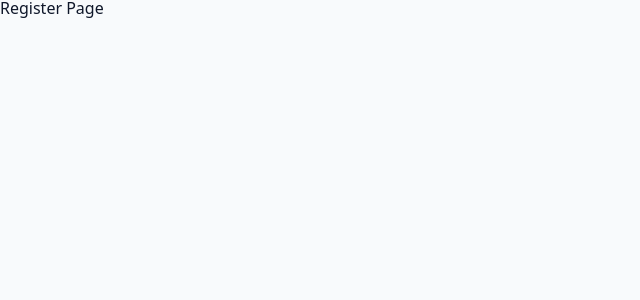
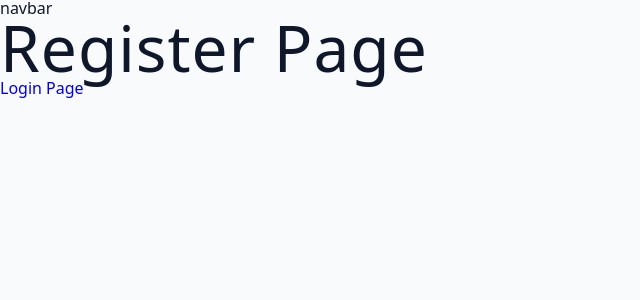
Before and after one commit to SaketKothari/mern-jobmetrix, a React (Vite) app in the folder client/: page /register in a window 1280 px wide. Shown: the top 300 px of the page, without its empty margins (0-640 px from the left). Built offline with nearby package versions, Linux system fonts and the light colour scheme.

Commit message:
nested routes

```diff
--- a/client/src/App.jsx
+++ b/client/src/App.jsx
@@ -1,24 +1,30 @@
 import { createBrowserRouter, RouterProvider } from 'react-router-dom';
 
 import './assets/css/index.css';
-import { HomeLayout, Register, Login, DashboardLayout } from './pages';
+import { HomeLayout, Register, Login, DashboardLayout, Landing } from './pages';
 
 const router = createBrowserRouter([
   {
     path: '/',
     element: <HomeLayout />,
+    children: [
+      {
+        index: true,
+        element: <Landing />,
       },
       {
-    path: '/register',
+        path: 'register',
         element: <Register />,
       },
       {
-    path: '/login',
+        path: 'login',
         element: <Login />,
       },
       {
-    path: '/dashboard',
+        path: 'dashboard',
         element: <DashboardLayout />,
+      },
+    ],
   },
 ]);
 
--- a/client/src/pages/HomeLayout.jsx
+++ b/client/src/pages/HomeLayout.jsx
@@ -1,4 +1,11 @@
+import { Outlet } from 'react-router-dom';
+
 const HomeLayout = () => {
-  return <h1>HomeLayout Page</h1>;
-}
-export default HomeLayout
+  return (
+    <div>
+      <nav>navbar</nav>
+      <Outlet />
+    </div>
+  );
+};
+export default HomeLayout;
--- a/client/src/pages/Login.jsx
+++ b/client/src/pages/Login.jsx
@@ -1,4 +1,11 @@
+import { Link } from 'react-router-dom';
+
 const Login = () => {
-  return <div>Login Page</div>;
-}
-export default Login
+  return (
+    <div>
+      <h1>Login Page</h1>
+      <Link to="/register">Register Page</Link>
+    </div>
+  );
+};
+export default Login;
--- a/client/src/pages/Register.jsx
+++ b/client/src/pages/Register.jsx
@@ -1,4 +1,11 @@
+import { Link } from 'react-router-dom';
+
 const Register = () => {
-  return <div>Register Page</div>;
-}
-export default Register
+  return (
+    <div>
+      <h1>Register Page</h1>
+      <Link to="/login">Login Page</Link>
+    </div>
+  );
+};
+export default Register;
```
Lines whose indentation alone changed are shown as unchanged.
